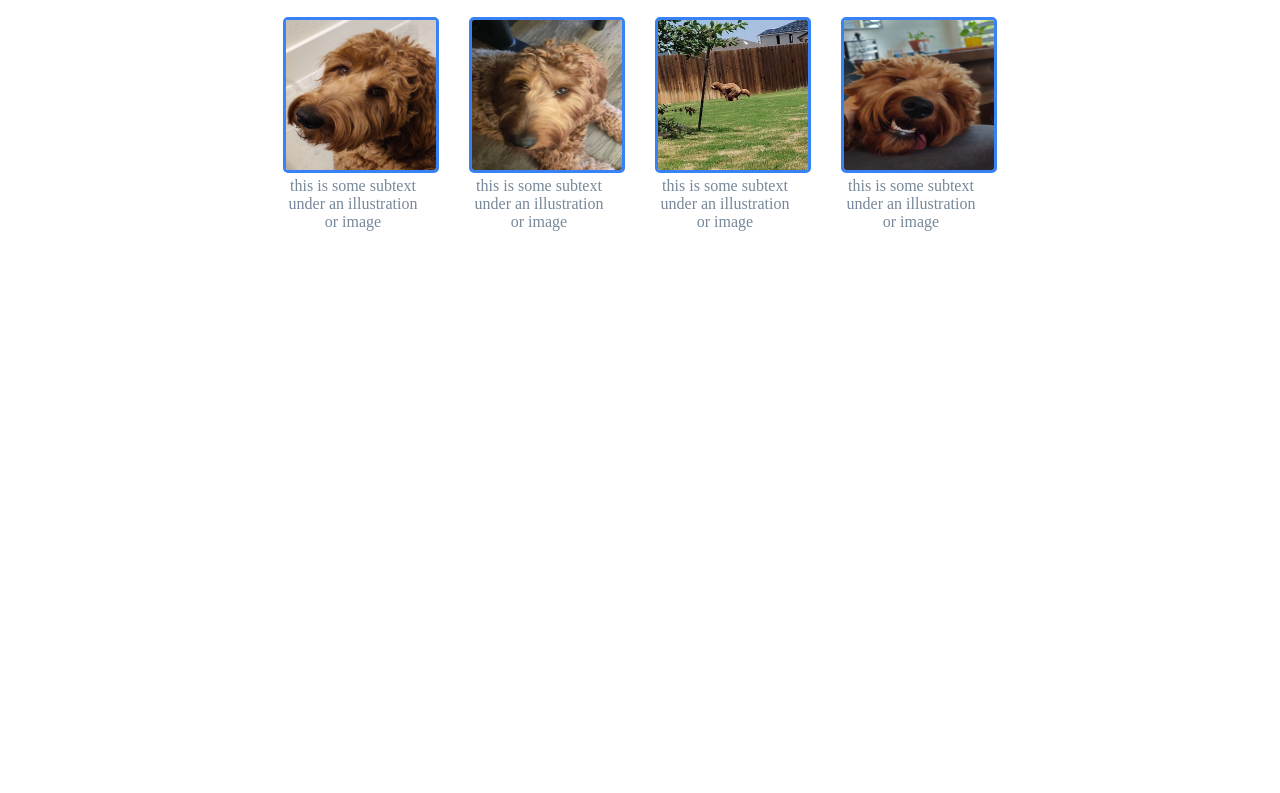
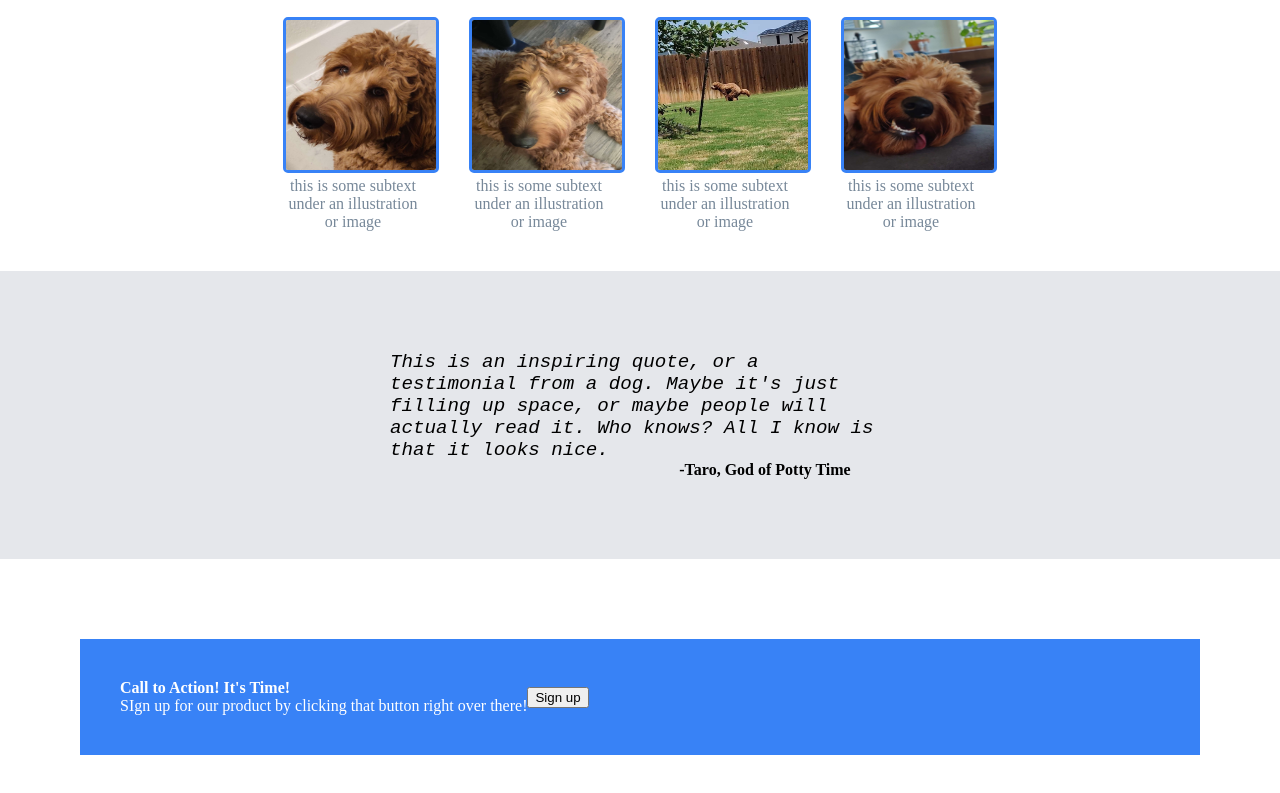
Before and after one commit to thormander/TOP-LandingPage, a plain HTML site: page index.html in a window 1280 px wide. Shown: the part 511-1304 px from the top of the page. Before the commit the page ends 800 px from the top, so only its background shows below. Drawn offline with Linux system fonts and the light colour scheme.

Commit message:
completed quote block

```diff
--- a/index.html
+++ b/index.html
@@ -47,5 +47,21 @@
                 </div>
             </div>
     </div>
+    <div class="quote-content">
+        <i>This is an inspiring quote, or a testimonial from a dog. Maybe it's just filling up space,
+            or maybe people will actually read it. Who knows? All I know is that it looks nice.</i>
+
+        <p>-Taro, God of Potty Time</p>
+    </div>
+    <div class="sign-up">
+        <div class="left">
+            <h4>Call to Action! It's Time!</h4>
+            <p>SIgn up for our product by clicking that button right over there!</p>
+        </div>
+        <button>Sign up</button>
+    </div>
+    <div class="footer">
+
+    </div>
 </body>
 </html>
--- a/styles.css
+++ b/styles.css
@@ -95,3 +95,32 @@ a {
     width: 140px;
     color: lightslategray;
 }
+
+.quote-content {
+    display: flex;
+    flex-direction: column;
+    align-items: center;
+    background-color: #e5e7eb;
+    margin-top: 40px;
+    padding: 80px;
+}
+.quote-content i {
+    width: 500px;
+    font-size: larger;
+    font-family: 'Courier New', Courier, monospace;
+}
+.quote-content p {
+    margin-left: 250px;
+    font-weight: bolder;
+}
+
+
+.sign-up {
+    display: flex;
+    align-items: center;
+
+    margin: 80px;
+    background-color: #3882f6;
+    color: white;
+    padding: 40px;
+}
```
